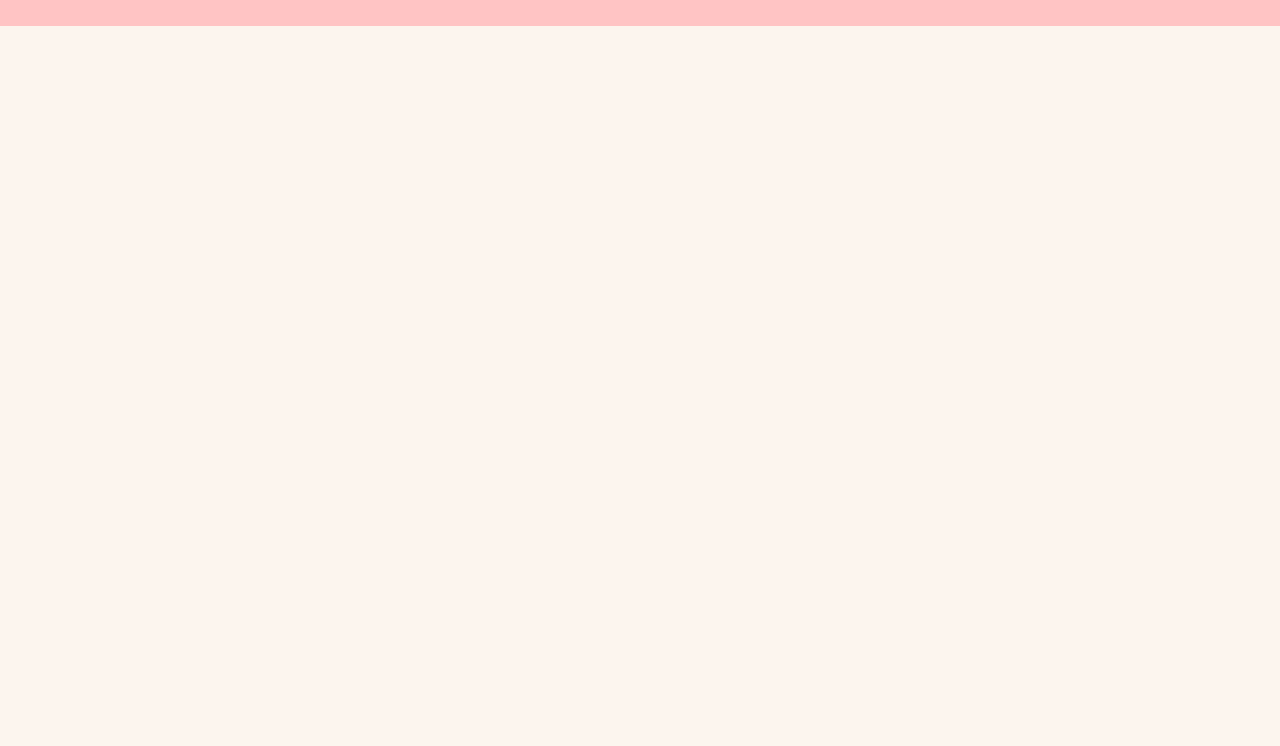
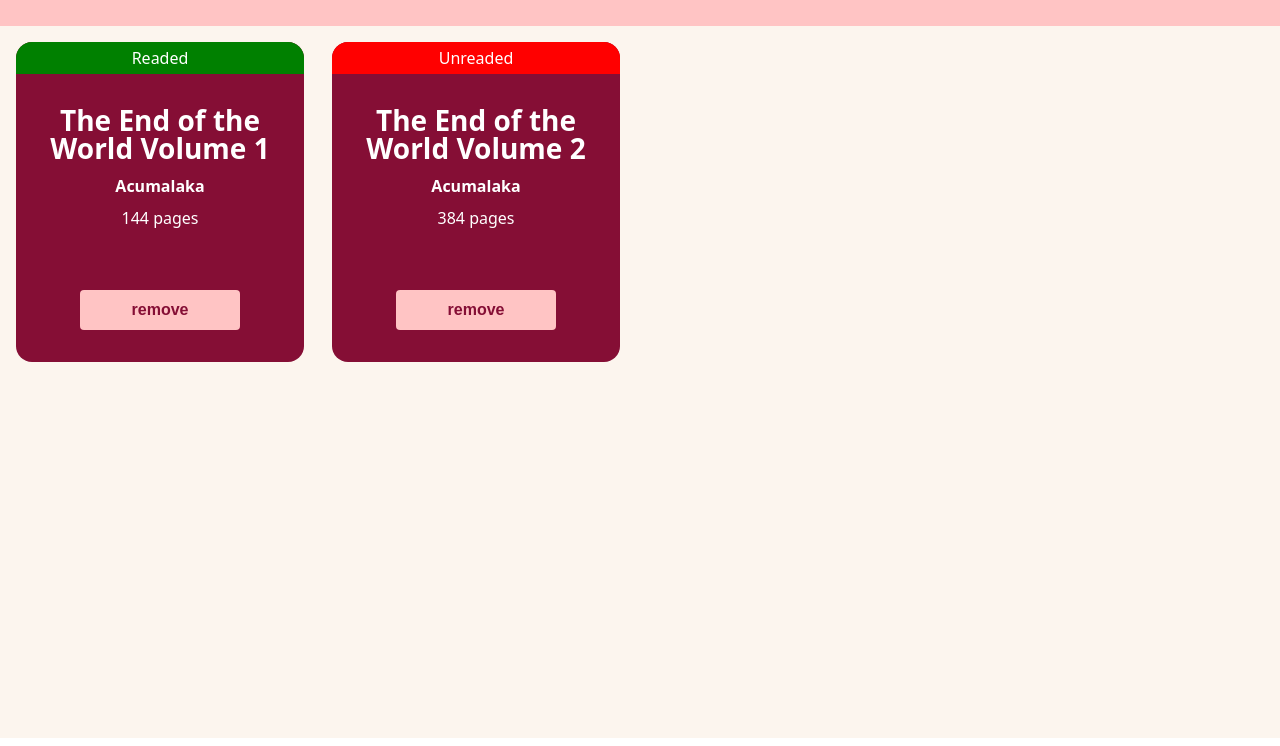
Before and after one commit to Kody971/Library, a plain HTML site: page index.html in a window 1280 px wide. Shown: the part 86-832 px from the top of the page. Drawn offline with Linux system fonts and the light colour scheme.

Commit message:
add book card

```diff
--- a/index.html
+++ b/index.html
@@ -13,23 +13,46 @@
       <form action="" onsubmit="addBookToLibrary(event)">
         <div class="form-group">
           <label for="title">Title</label>
-          <input type="text" name="title" id="title" />
+          <input type="text" name="title" id="title" required />
         </div>
         <div class="form-group">
           <label for="author">Author</label>
-          <input type="text" name="author" id="author" />
+          <input type="text" name="author" id="author" required />
         </div>
         <div class="form-group">
           <label for="pages">Pages</label>
-          <input type="number" name="pages" id="pages" />
+          <input type="number" name="pages" id="pages" required />
         </div>
         <div class="read-box">
           <label for="read">Read it?</label>
           <input type="checkbox" name="read" id="read" />
         </div>
-        <button class="add-button" type="submit">Add Book</button>
+        <button class="add-btn" type="submit">Add Book</button>
       </form>
     </header>
-    <main></main>
+    <main>
+      <div class="card">
+        <div>
+          <p class="mark true">Readed</p>
+          <h2>The End of the World Volume 1</h2>
+          <p>Acumalaka</p>
+          <p>144 pages</p>
+        </div>
+        <div>
+          <button class="remove-btn">remove</button>
+        </div>
+      </div>
+      <div class="card">
+        <div>
+          <p class="mark false">Unreaded</p>
+          <h2>The End of the World Volume 2</h2>
+          <p>Acumalaka</p>
+          <p>384 pages</p>
+        </div>
+        <div>
+          <button class="remove-btn">remove</button>
+        </div>
+      </div>
+    </main>
   </body>
 </html>
--- a/styless.css
+++ b/styless.css
@@ -129,6 +129,7 @@ body {
     Oxygen, Ubuntu, Cantarell, "Open Sans", "Helvetica Neue", sans-serif;
 }
 
+/* header setting */
 h1 {
   font-size: xx-large;
   font-weight: 700;
@@ -149,6 +150,8 @@ input:focus {
 
 header {
   display: grid;
+  position: sticky;
+  top: 0;
   grid-template-columns: 1fr 2fr;
   align-items: center;
   background-color: #ffc4c4;
@@ -178,7 +181,7 @@ label {
   font-weight: 500;
 }
 
-.add-button {
+.add-btn {
   padding: 0 1rem;
   background-color: #ee6983;
   border: none;
@@ -186,15 +189,96 @@ label {
   color: #fcf5ee;
 }
 
-.add-button:active {
+.add-btn:active {
   background-color: #fcf5ee;
   color: black;
 }
 
+/* main setting */
 main {
   background-color: #fcf5ee;
-  height: 90vh;
   display: grid;
-  grid-template-columns: repeat(auto-fit, minmax(200px, 1fr));
+  grid-template-columns: repeat(auto-fill, minmax(300px, 1fr));
   gap: 1rem;
+  padding: 1rem;
+  min-height: 85vh;
 }
+
+.card {
+  position: relative;
+  background-color: #850e35;
+  color: white;
+  height: 20rem;
+  width: 18rem;
+  border-radius: 1rem;
+  display: flex;
+  flex-direction: column;
+  align-items: center;
+  justify-content: space-around;
+}
+
+.card > div:first-child {
+  overflow-wrap: break-word;
+  display: flex;
+  flex-direction: column;
+  align-items: center;
+  gap: 1rem;
+  margin-top: 2rem;
+}
+
+.card > div:last-child {
+  display: flex;
+}
+
+h2 {
+  font-size: 1.75rem;
+  font-weight: bolder;
+  max-width: 15rem;
+  text-align: center;
+}
+
+.card > div:first-child p:nth-of-type(2) {
+  font-weight: bold;
+}
+
+.card > div:last-child button {
+  outline: none;
+  border: none;
+  border-radius: 0.25rem;
+  height: 2.5rem;
+  width: 10rem;
+  background-color: #ffc4c4;
+  color: #850e35;
+  font-weight: bold;
+  font-size: 1rem;
+}
+
+.card > div:last-child button:active {
+  background-color: #fcf5ee;
+  color: black;
+}
+
+.card p {
+  text-align: center;
+}
+
+.mark {
+  position: absolute;
+  top: 0;
+  left: 0;
+  width: 18rem;
+  height: 2rem;
+  display: flex;
+  justify-content: center;
+  align-items: center;
+  border-top-left-radius: 1rem;
+  border-top-right-radius: 1rem;
+}
+
+.true {
+  background-color: green;
+}
+
+.false {
+  background-color: red;
+}
```
